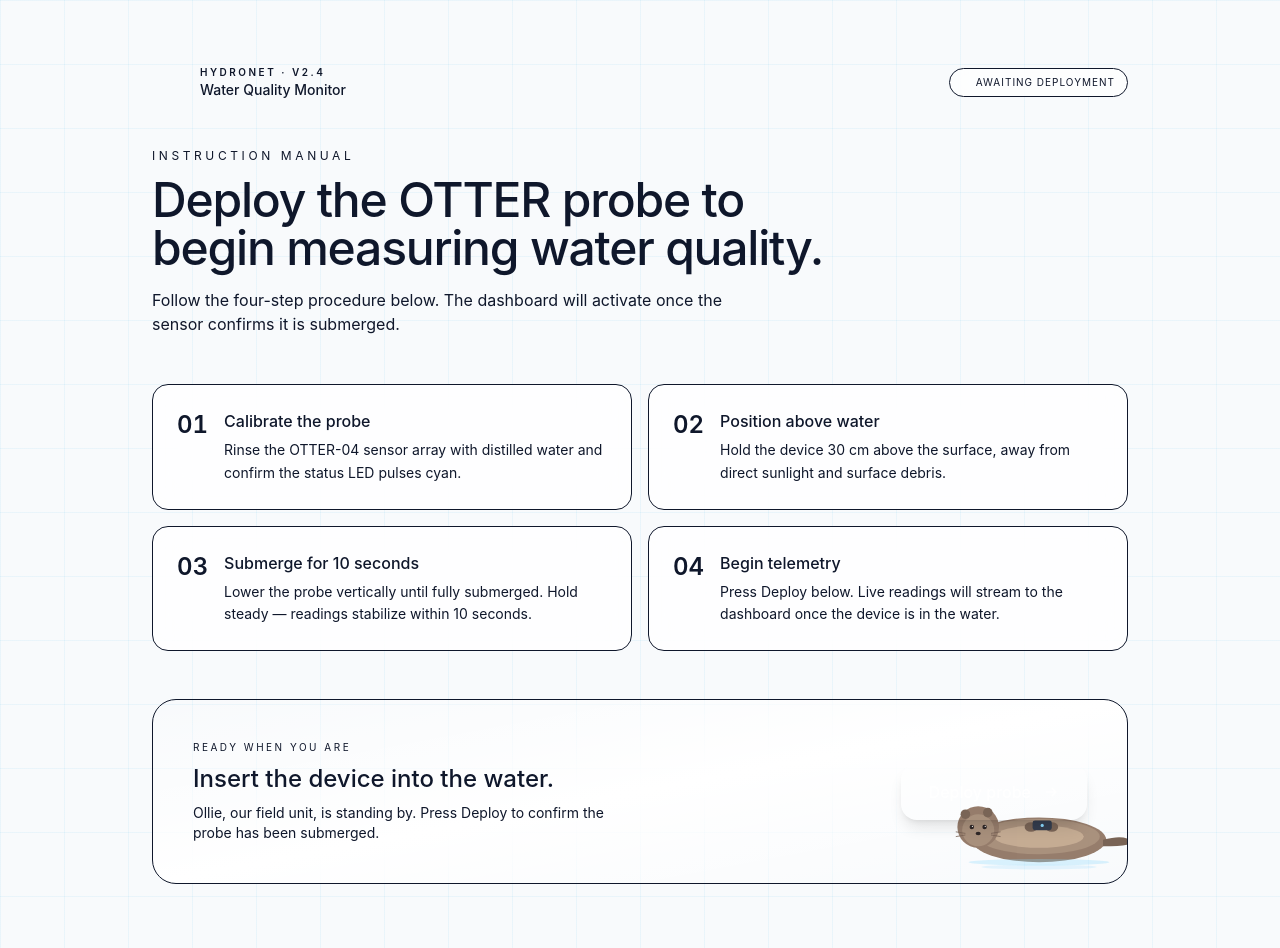
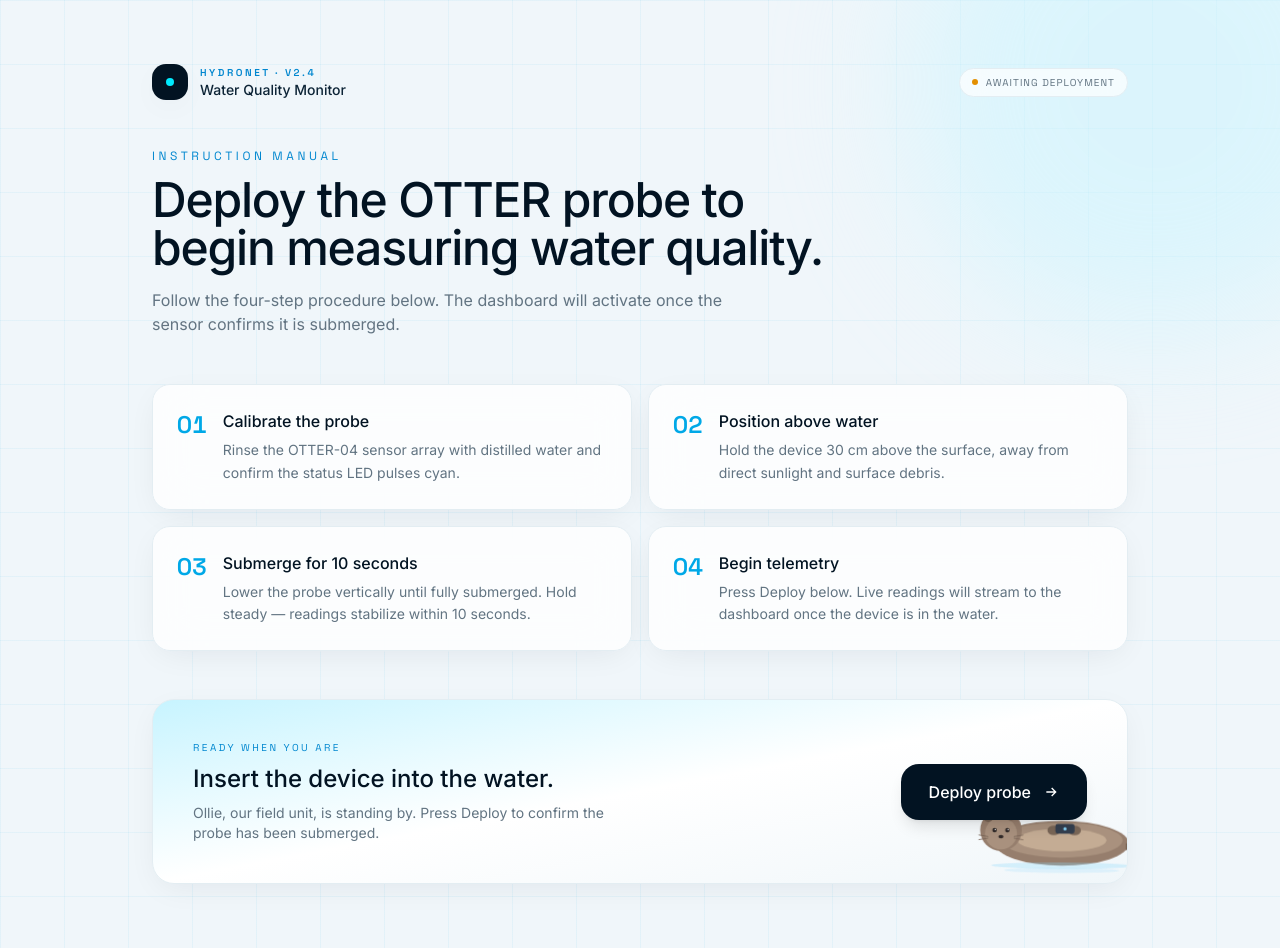
Before and after one commit to ErmalMC/OtterDisaster, a React app in the folder frontend/: page / in a window 1280 px wide. Built offline with nearby package versions, Linux system fonts and the light colour scheme; the HTML template or start-up script is replaced by a standard one.

Commit message:
Added the global CSS file
The animation is back on

```diff
--- a/frontend/src/main.jsx
+++ b/frontend/src/main.jsx
@@ -2,6 +2,7 @@ import { StrictMode } from "react";
 import { createRoot } from "react-dom/client";
 import "leaflet/dist/leaflet.css";
 import "./index.css";
+import "./styles.css"
 import App from "./App.jsx";
 
 createRoot(document.getElementById("root")).render(
--- /dev/null
+++ b/frontend/src/styles.css
@@ -0,0 +1,228 @@
+@import url('https://fonts.googleapis.com/css2?family=Inter:wght@400;500;600;700&family=Space+Grotesk:wght@400;500;600;700&display=swap');
+@import "tailwindcss" source(none);
+@source "../src";
+
+@custom-variant dark (&:is(.dark *));
+
+/*
+ * Design system definition.
+ *
+ * The @theme inline block maps CSS custom properties to Tailwind utility
+ * classes (e.g. --color-primary -> bg-primary, text-primary).
+ *
+ * The :root and .dark blocks define the actual color values using oklch.
+ * All colors MUST use oklch format.
+ *
+ * To add a new semantic color:
+ * 1. Add the variable to :root (light value) and .dark (dark value)
+ * 2. Register it in @theme inline as --color-<name>: var(--<name>)
+ */
+
+@theme inline {
+  --radius-sm: calc(var(--radius) - 4px);
+  --radius-md: calc(var(--radius) - 2px);
+  --radius-lg: var(--radius);
+  --radius-xl: calc(var(--radius) + 4px);
+  --radius-2xl: calc(var(--radius) + 8px);
+  --radius-3xl: calc(var(--radius) + 12px);
+  --radius-4xl: calc(var(--radius) + 16px);
+  --color-background: var(--background);
+  --color-foreground: var(--foreground);
+  --color-card: var(--card);
+  --color-card-foreground: var(--card-foreground);
+  --color-popover: var(--popover);
+  --color-popover-foreground: var(--popover-foreground);
+  --color-primary: var(--primary);
+  --color-primary-foreground: var(--primary-foreground);
+  --color-secondary: var(--secondary);
+  --color-secondary-foreground: var(--secondary-foreground);
+  --color-muted: var(--muted);
+  --color-muted-foreground: var(--muted-foreground);
+  --color-accent: var(--accent);
+  --color-accent-foreground: var(--accent-foreground);
+  --color-destructive: var(--destructive);
+  --color-destructive-foreground: var(--destructive-foreground);
+  --color-border: var(--border);
+  --color-input: var(--input);
+  --color-ring: var(--ring);
+  --color-ring-offset-background: var(--background);
+  --color-chart-1: var(--chart-1);
+  --color-chart-2: var(--chart-2);
+  --color-chart-3: var(--chart-3);
+  --color-chart-4: var(--chart-4);
+  --color-chart-5: var(--chart-5);
+  --color-sidebar: var(--sidebar);
+  --color-sidebar-foreground: var(--sidebar-foreground);
+  --color-sidebar-primary: var(--sidebar-primary);
+  --color-sidebar-primary-foreground: var(--sidebar-primary-foreground);
+  --color-sidebar-accent: var(--sidebar-accent);
+  --color-sidebar-accent-foreground: var(--sidebar-accent-foreground);
+  --color-sidebar-border: var(--sidebar-border);
+  --color-sidebar-ring: var(--sidebar-ring);
+
+  /* Eco-Tech tokens */
+  --color-aqua-50: var(--aqua-50);
+  --color-aqua-100: var(--aqua-100);
+  --color-aqua-300: var(--aqua-300);
+  --color-aqua-500: var(--aqua-500);
+  --color-aqua-600: var(--aqua-600);
+  --color-aqua-glow: var(--aqua-glow);
+  --color-metal-50: var(--metal-50);
+  --color-metal-100: var(--metal-100);
+  --color-metal-200: var(--metal-200);
+  --color-metal-300: var(--metal-300);
+  --color-metal-500: var(--metal-500);
+  --color-metal-700: var(--metal-700);
+  --color-metal-800: var(--metal-800);
+  --color-metal-900: var(--metal-900);
+  --color-status-good: var(--status-good);
+  --color-status-fair: var(--status-fair);
+  --color-status-poor: var(--status-poor);
+
+  --font-sans: 'Inter', system-ui, sans-serif;
+  --font-data: 'Space Grotesk', system-ui, sans-serif;
+
+  --shadow-glass: 0 8px 32px -8px rgb(15 23 42 / 0.08);
+  --shadow-glow-aqua: 0 0 24px -4px var(--aqua-glow);
+
+  --animate-bob: bob 4s cubic-bezier(0.4, 0, 0.2, 1) infinite;
+  --animate-ring: pulse-ring 2.8s cubic-bezier(0.2, 0, 0, 1) infinite;
+  --animate-scan: scanline 9s linear infinite;
+  --animate-fade-in: fade-in 0.5s ease-out;
+  --animate-fade-up: fade-up 0.5s cubic-bezier(0.2, 0.8, 0.2, 1);
+  --animate-swim: swim 8s ease-in-out infinite;
+  --animate-check-pop: check-pop 0.5s cubic-bezier(0.34, 1.56, 0.64, 1) both;
+
+  @keyframes bob {
+    0%, 100% { transform: translateY(8px); }
+    50% { transform: translateY(0px); }
+  }
+  @keyframes pulse-ring {
+    0% { transform: scale(0.8); opacity: 0.7; }
+    100% { transform: scale(2.6); opacity: 0; }
+  }
+  @keyframes scanline {
+    0% { transform: translateY(-10%); }
+    100% { transform: translateY(110%); }
+  }
+  @keyframes fade-in {
+    from { opacity: 0; }
+    to { opacity: 1; }
+  }
+  @keyframes fade-up {
+    from { opacity: 0; transform: translateY(12px); }
+    to { opacity: 1; transform: translateY(0); }
+  }
+  @keyframes swim {
+    0%, 100% { transform: translateX(0) translateY(0) rotate(-2deg); }
+    25% { transform: translateX(20px) translateY(-4px) rotate(0deg); }
+    50% { transform: translateX(40px) translateY(0) rotate(2deg); }
+    75% { transform: translateX(20px) translateY(4px) rotate(0deg); }
+  }
+  @keyframes check-pop {
+    0% { transform: scale(0); opacity: 0; }
+    60% { transform: scale(1.15); opacity: 1; }
+    100% { transform: scale(1); opacity: 1; }
+  }
+}
+
+:root {
+  --radius: 0.625rem;
+  --background: oklch(0.98 0.01 220);
+  --foreground: oklch(0.2 0.04 240);
+  --card: oklch(1 0 0);
+  --card-foreground: oklch(0.2 0.04 240);
+  --popover: oklch(1 0 0);
+  --popover-foreground: oklch(0.2 0.04 240);
+  --primary: oklch(0.65 0.16 230);
+  --primary-foreground: oklch(0.99 0.005 220);
+  --secondary: oklch(0.96 0.02 220);
+  --secondary-foreground: oklch(0.25 0.05 240);
+  --muted: oklch(0.96 0.015 220);
+  --muted-foreground: oklch(0.5 0.03 240);
+  --accent: oklch(0.94 0.04 220);
+  --accent-foreground: oklch(0.3 0.08 230);
+  --destructive: oklch(0.577 0.245 27.325);
+  --destructive-foreground: oklch(0.984 0.003 247.858);
+  --border: oklch(0.92 0.015 230);
+  --input: oklch(0.92 0.015 230);
+  --ring: oklch(0.65 0.16 230);
+  --chart-1: oklch(0.646 0.222 41.116);
+  --chart-2: oklch(0.6 0.118 184.704);
+  --chart-3: oklch(0.398 0.07 227.392);
+  --chart-4: oklch(0.828 0.189 84.429);
+  --chart-5: oklch(0.769 0.188 70.08);
+  --sidebar: oklch(0.984 0.003 247.858);
+  --sidebar-foreground: oklch(0.129 0.042 264.695);
+  --sidebar-primary: oklch(0.208 0.042 265.755);
+  --sidebar-primary-foreground: oklch(0.984 0.003 247.858);
+  --sidebar-accent: oklch(0.968 0.007 247.896);
+  --sidebar-accent-foreground: oklch(0.208 0.042 265.755);
+  --sidebar-border: oklch(0.929 0.013 255.508);
+  --sidebar-ring: oklch(0.704 0.04 256.788);
+
+  /* Eco-Tech values */
+  --aqua-50: oklch(0.98 0.02 220);
+  --aqua-100: oklch(0.94 0.05 220);
+  --aqua-300: oklch(0.82 0.12 225);
+  --aqua-500: oklch(0.68 0.16 230);
+  --aqua-600: oklch(0.58 0.17 235);
+  --aqua-glow: oklch(0.85 0.18 210);
+  --metal-50: oklch(0.985 0.005 230);
+  --metal-100: oklch(0.97 0.008 230);
+  --metal-200: oklch(0.94 0.012 230);
+  --metal-300: oklch(0.87 0.018 235);
+  --metal-500: oklch(0.55 0.03 240);
+  --metal-700: oklch(0.35 0.04 245);
+  --metal-800: oklch(0.25 0.045 245);
+  --metal-900: oklch(0.18 0.04 245);
+  --status-good: oklch(0.65 0.15 160);
+  --status-fair: oklch(0.72 0.16 70);
+  --status-poor: oklch(0.6 0.22 25);
+}
+
+.dark {
+  --background: oklch(0.129 0.042 264.695);
+  --foreground: oklch(0.984 0.003 247.858);
+  --card: oklch(0.208 0.042 265.755);
+  --card-foreground: oklch(0.984 0.003 247.858);
+  --popover: oklch(0.208 0.042 265.755);
+  --popover-foreground: oklch(0.984 0.003 247.858);
+  --primary: oklch(0.929 0.013 255.508);
+  --primary-foreground: oklch(0.208 0.042 265.755);
+  --secondary: oklch(0.279 0.041 260.031);
+  --secondary-foreground: oklch(0.984 0.003 247.858);
+  --muted: oklch(0.279 0.041 260.031);
+  --muted-foreground: oklch(0.704 0.04 256.788);
+  --accent: oklch(0.279 0.041 260.031);
+  --accent-foreground: oklch(0.984 0.003 247.858);
+  --destructive: oklch(0.704 0.191 22.216);
+  --destructive-foreground: oklch(0.984 0.003 247.858);
+  --border: oklch(1 0 0 / 10%);
+  --input: oklch(1 0 0 / 15%);
+  --ring: oklch(0.551 0.027 264.364);
+  --chart-1: oklch(0.488 0.243 264.376);
+  --chart-2: oklch(0.696 0.17 162.48);
+  --chart-3: oklch(0.769 0.188 70.08);
+  --chart-4: oklch(0.627 0.265 303.9);
+  --chart-5: oklch(0.645 0.246 16.439);
+  --sidebar: oklch(0.208 0.042 265.755);
+  --sidebar-foreground: oklch(0.984 0.003 247.858);
+  --sidebar-primary: oklch(0.488 0.243 264.376);
+  --sidebar-primary-foreground: oklch(0.984 0.003 247.858);
+  --sidebar-accent: oklch(0.279 0.041 260.031);
+  --sidebar-accent-foreground: oklch(0.984 0.003 247.858);
+  --sidebar-border: oklch(1 0 0 / 10%);
+  --sidebar-ring: oklch(0.551 0.027 264.364);
+}
+
+@layer base {
+  * {
+    border-color: var(--color-border);
+  }
+
+  body {
+    background-color: var(--color-background);
+    color: var(--color-foreground);
+  }
+}
```
